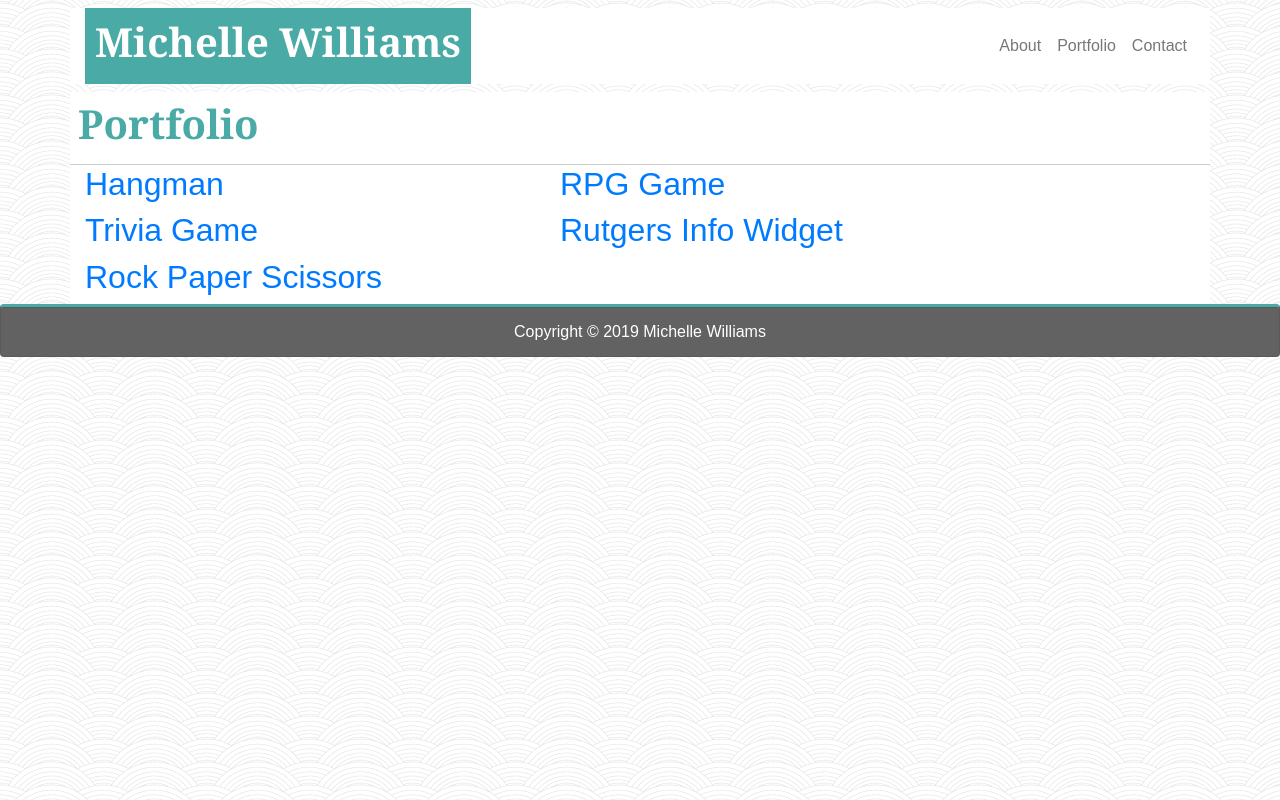
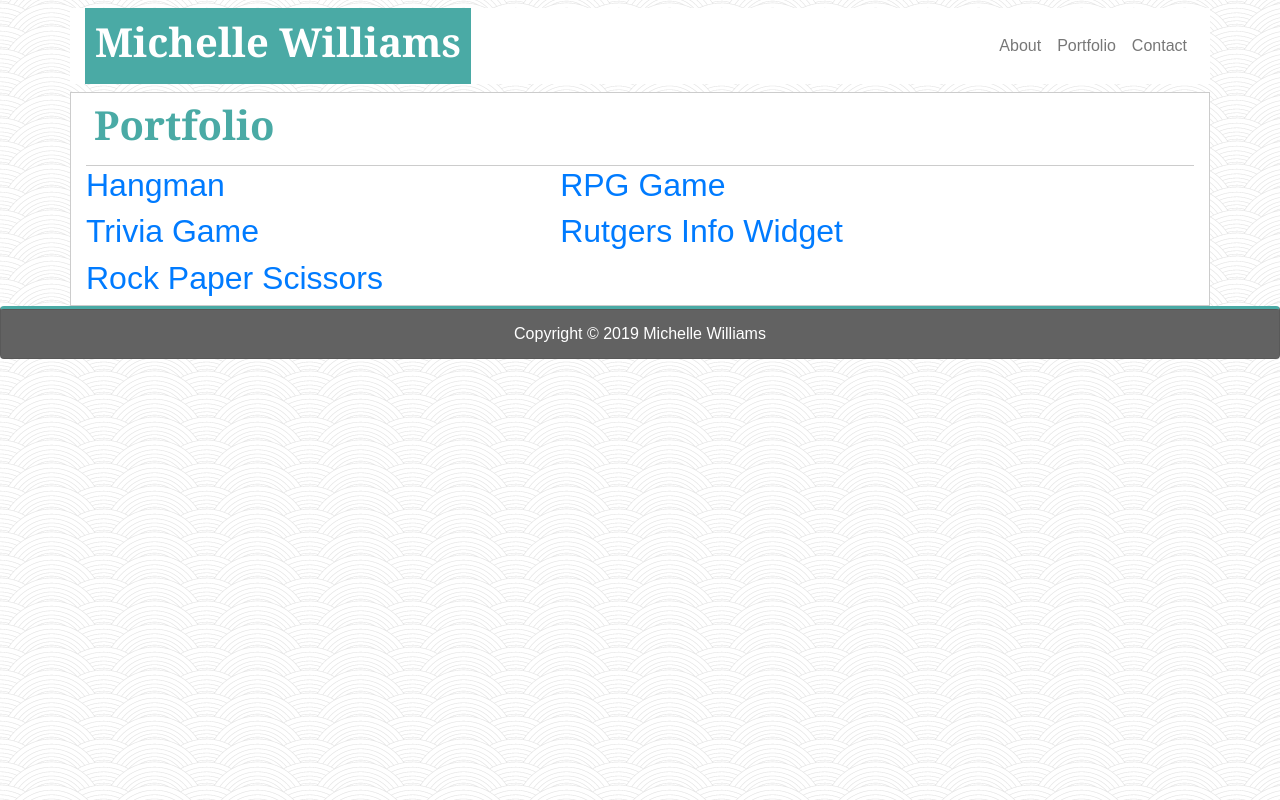
Before and after one commit to letscook1/Bootstrap-Portfolio, a plain HTML site: page portfolio.html in a window 1280 px wide. Drawn offline with nearby package versions, Linux system fonts and the light colour scheme.

Commit message:
more changes

```diff
--- a/assets/css/style.css
+++ b/assets/css/style.css
@@ -2,10 +2,6 @@ body {
   color: #777777;
   font-family: "Arial", "Helvetica Neue", Helvetica, sans-serif;
   background-image: url("../images/arches.png");
-}
-
-#mainnav {
-  width: 100%;
 }
 
 #myname {
@@ -41,6 +37,12 @@ h1 {
   border-bottom: solid #cccccc 0.03em;
 }
 
+#mainbiocontent,
+#maincontact,
+#mainportfolio {
+  border: solid #cccccc 0.07em;
+}
+
 .container {
   background-color: #ffffff;
 }
--- a/portfolio.html
+++ b/portfolio.html
@@ -64,10 +64,12 @@
     </nav>
 
     <!--Portfolio-->
-    <div class="container">
+    <div class="container" id="mainportfolio">
         <div class="row">
+            <div class="col-md-12">
             <div class="page-header" id="mainheader"><h1>Portfolio</h1></div>
           </div>
+        </div>
       <div class="row">
         <div class="col-md-5">
             <a class="portfoliolink" id="port1" href="#" target="_blank">
```
Also changed, not shown: contact.html (+2 -1 lines), index.html (+2 -2 lines).
